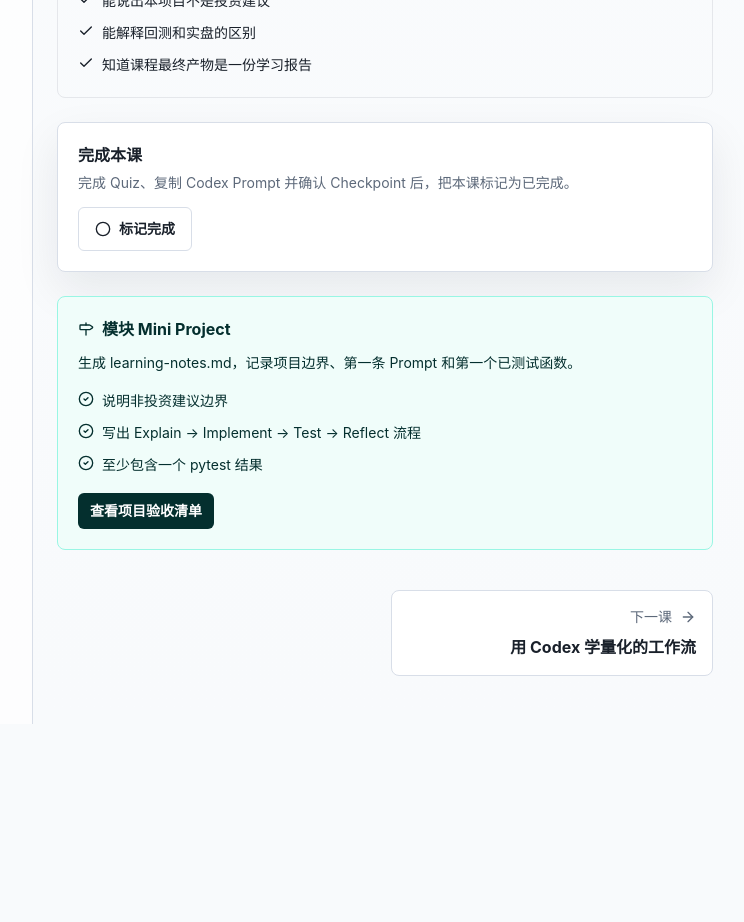
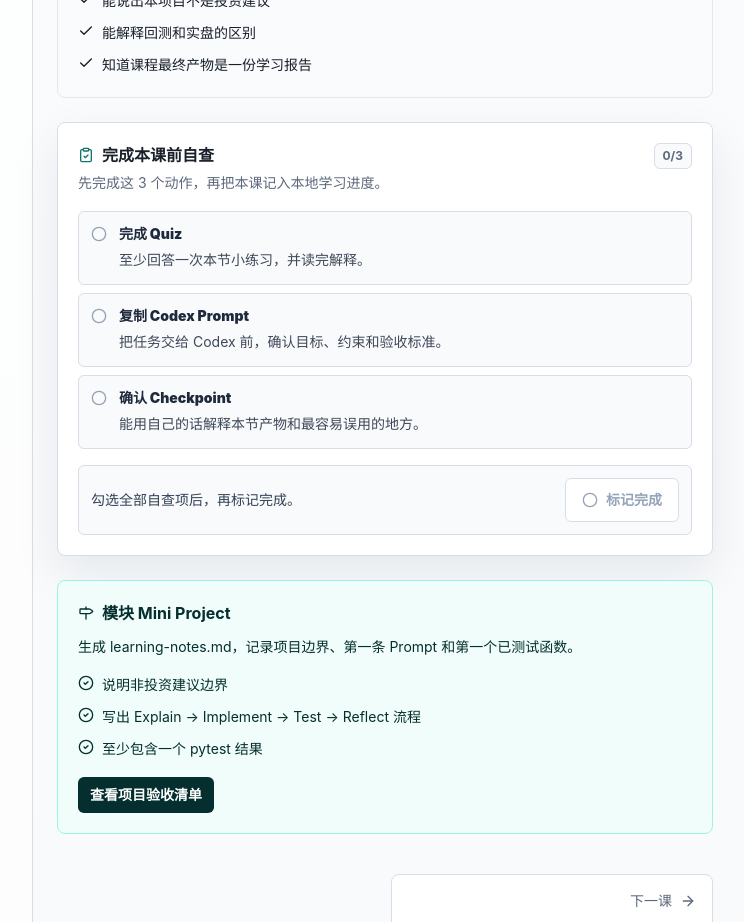
Before and after one commit to ZeyuZuo/learn-quant-with-codex, a Next.js app in the folder web/: page /courses/project-boundary in a window 1280 px wide. Shown: the part 4780-5702 px from the top of the page, without its empty margins (255-999 px from the left). Before the commit the page ends 5504 px from the top, so only its background shows below. Built offline with nearby package versions, Linux system fonts and the light colour scheme.

Commit message:
Add lesson completion checklist

```diff
--- /dev/null
+++ b/web/src/components/lesson/LessonCompletionPanel.tsx
@@ -0,0 +1,102 @@
+"use client";
+
+import { CheckCircle2, Circle, ClipboardCheck } from "lucide-react";
+import { useMemo, useState } from "react";
+import type { Lesson } from "@/lib/types";
+import { useLessonProgress } from "@/lib/progress";
+
+type LessonCompletionPanelProps = {
+  lesson: Lesson;
+};
+
+const gates = [
+  {
+    id: "quiz",
+    title: "完成 Quiz",
+    body: "至少回答一次本节小练习，并读完解释。",
+  },
+  {
+    id: "prompt",
+    title: "复制 Codex Prompt",
+    body: "把任务交给 Codex 前，确认目标、约束和验收标准。",
+  },
+  {
+    id: "checkpoint",
+    title: "确认 Checkpoint",
+    body: "能用自己的话解释本节产物和最容易误用的地方。",
+  },
+];
+
+export function LessonCompletionPanel({ lesson }: LessonCompletionPanelProps) {
+  const progress = useLessonProgress();
+  const completed = progress.isCompleted(lesson.slug);
+  const [checked, setChecked] = useState<Record<string, boolean>>({});
+
+  const checkedCount = useMemo(() => gates.filter((gate) => checked[gate.id]).length, [checked]);
+  const ready = checkedCount === gates.length;
+
+  function toggleGate(id: string) {
+    setChecked((current) => ({ ...current, [id]: !current[id] }));
+  }
+
+  return (
+    <section className="rounded-lg border border-line bg-white p-5 shadow-soft">
+      <div className="flex flex-wrap items-start justify-between gap-3">
+        <div>
+          <div className="flex items-center gap-2 text-base font-black text-ink">
+            <ClipboardCheck className="h-4 w-4 text-accent" />
+            完成本课前自查
+          </div>
+          <p className="mt-1 text-sm leading-6 text-muted">
+            先完成这 3 个动作，再把本课记入本地学习进度。
+          </p>
+        </div>
+        <span className="rounded-md border border-line bg-slate-50 px-2 py-1 text-xs font-bold text-muted">{checkedCount}/3</span>
+      </div>
+
+      <div className="mt-4 grid gap-2">
+        {gates.map((gate) => {
+          const active = Boolean(checked[gate.id]);
+          return (
+            <button
+              key={gate.id}
+              type="button"
+              onClick={() => toggleGate(gate.id)}
+              className={`flex items-start gap-3 rounded-md border px-3 py-3 text-left transition focus:outline-none focus:ring-2 focus:ring-accent/30 ${
+                active ? "border-teal-200 bg-teal-50 text-teal-950" : "border-line bg-slate-50 text-slate-800 hover:border-accent"
+              }`}
+            >
+              {active ? <CheckCircle2 className="mt-0.5 h-4 w-4 shrink-0 text-accent" /> : <Circle className="mt-0.5 h-4 w-4 shrink-0 text-slate-400" />}
+              <span>
+                <span className="block text-sm font-black">{gate.title}</span>
+                <span className="mt-1 block text-sm leading-6 opacity-85">{gate.body}</span>
+              </span>
+            </button>
+          );
+        })}
+      </div>
+
+      <div className="mt-4 flex flex-wrap items-center justify-between gap-3 rounded-md border border-line bg-slate-50 p-3">
+        <p className="text-sm leading-6 text-slate-700">
+          {completed ? "本课已经记入学习进度。" : ready ? "自查完成，可以标记本课。" : "勾选全部自查项后，再标记完成。"}
+        </p>
+        <button
+          type="button"
+          onClick={() => progress.setLessonCompleted(lesson.slug, !completed)}
+          disabled={!ready && !completed}
+          className={`inline-flex min-h-11 items-center gap-2 rounded-md border px-4 py-2 text-sm font-bold transition focus:outline-none focus:ring-2 focus:ring-accent/30 ${
+            completed
+              ? "border-teal-300 bg-teal-50 text-teal-950 hover:border-teal-400"
+              : ready
+                ? "border-accent bg-accent text-white hover:bg-teal-800"
+                : "cursor-not-allowed border-line bg-white text-slate-400"
+          }`}
+          aria-pressed={completed}
+        >
+          {completed ? <CheckCircle2 className="h-4 w-4" /> : <Circle className="h-4 w-4" />}
+          {completed ? "已完成本课" : "标记完成"}
+        </button>
+      </div>
+    </section>
+  );
+}
--- a/web/src/components/lesson/LessonView.tsx
+++ b/web/src/components/lesson/LessonView.tsx
@@ -15,6 +15,7 @@ import { LessonLearningScaffold } from "./LessonLearningScaffold";
 import { MistakeClinic } from "./MistakeClinic";
 import { LessonAside } from "./LessonAside";
 import { LessonFocusPanel } from "./LessonFocusPanel";
+import { LessonCompletionPanel } from "./LessonCompletionPanel";
 
 type LessonViewProps = {
   lesson: Lesson;
@@ -127,15 +128,7 @@ export function LessonView({ lesson }: LessonViewProps) {
           <div id="checkpoint" className="scroll-mt-24">
             <Checkpoint items={lesson.checkpoint} />
           </div>
-          <div className="rounded-lg border border-line bg-white p-5 shadow-soft">
-            <div className="flex flex-wrap items-center justify-between gap-3">
-              <div>
-                <h3 className="text-base font-bold text-ink">完成本课</h3>
-                <p className="mt-1 text-sm leading-6 text-muted">完成 Quiz、复制 Codex Prompt 并确认 Checkpoint 后，把本课标记为已完成。</p>
-              </div>
-              <LessonCompleteButton slug={lesson.slug} />
-            </div>
-          </div>
+          <LessonCompletionPanel lesson={lesson} />
           {courseModule ? (
             <section className="rounded-lg border border-teal-200 bg-teal-50 p-5">
               <h3 className="flex items-center gap-2 text-base font-bold text-teal-950">
```
